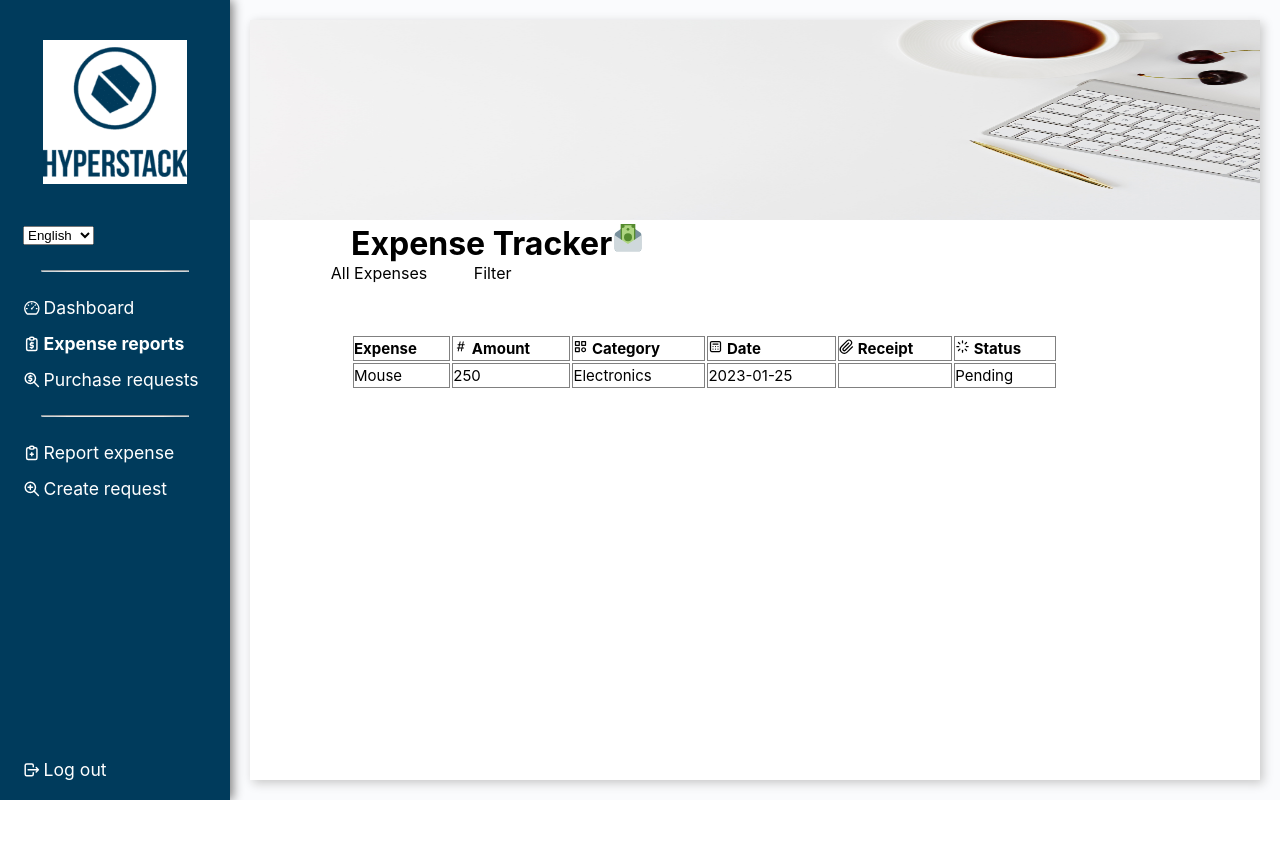
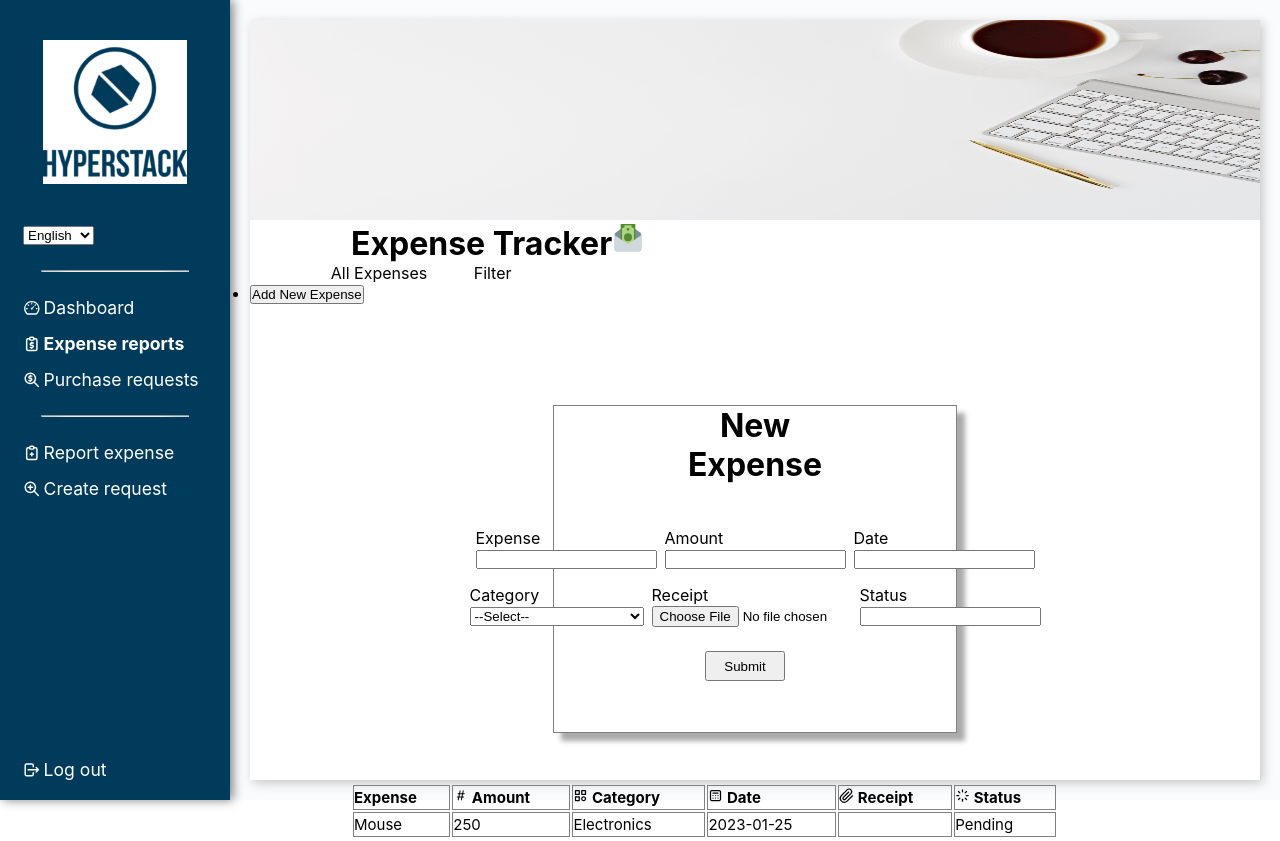
Before and after one commit to Priya-Pdh/ExpenseApp, a React (Create React App) app: page /expensepage in a window 1280 px wide. Before the commit the page ends 800 px from the top, so only its background shows below. Built offline with nearby package versions, Linux system fonts and the light colour scheme.

Commit message:
added function that store new expense form data to expense list table (#24)

```diff
--- a/src/App.tsx
+++ b/src/App.tsx
@@ -3,20 +3,15 @@ import { Routes, Route } from 'react-router-dom';
 import Login from './pages/Login';
 import Dashboard from './pages/Dashboard';
 import ExpensePage from './pages/ExpensePage';
-import NewExpense from './components/NewExpense';
-import { NewExpenseProvider } from './components/Context/ExpenseDetailsContext';
 
 export default function App() {
   return (
     <>
-      <NewExpenseProvider>
-        <Routes>
-          <Route path="/" element={<Login />} />
-          <Route path="/dashboard" element={<Dashboard />} />
-          <Route path="/expensepage" element={<ExpensePage />} />
-          <Route path="/newexpense" element={<NewExpense />} />
-        </Routes>
-      </NewExpenseProvider>
+      <Routes>
+        <Route path="/" element={<Login />} />
+        <Route path="/dashboard" element={<Dashboard />} />
+        <Route path="/expensepage" element={<ExpensePage />} />
+      </Routes>
     </>
   );
 }
--- a/src/components/Context/ExpenseDetailsContext.tsx
+++ /dev/null
@@ -1,49 +0,0 @@
-import { NewExpenseProps } from '../../types/Types';
-import React, { useContext } from 'react';
-
-type NewExpenseProviderProps = {
-  children: React.ReactNode;
-};
-
-export type NewExpenseContextProps = {
-  setExpense: React.Dispatch<React.SetStateAction<string>>;
-  setAmount: React.Dispatch<React.SetStateAction<number>>;
-  setDate: React.Dispatch<React.SetStateAction<number>>;
-  setCategory: React.Dispatch<React.SetStateAction<string>>;
-  setReceipt: React.Dispatch<React.SetStateAction<string>>;
-};
-
-export const NewExpenseContext = React.createContext(
-  {} as NewExpenseContextProps | NewExpenseProps
-);
-
-export function useNewExpenseContext() {
-  return useContext(NewExpenseContext);
-}
-
-export function NewExpenseProvider({ children }: NewExpenseProviderProps) {
-  const [expense, setExpense] = React.useState('');
-  const [amount, setAmount] = React.useState(0);
-  const [date, setDate] = React.useState(0);
-  const [category, setCategory] = React.useState('');
-  const [receipt, setReceipt] = React.useState('');
-
-  return (
-    <NewExpenseContext.Provider
-      value={{
-        expense,
-        setExpense,
-        amount,
-        setAmount,
-        date,
-        setDate,
-        category,
-        setCategory,
-        receipt,
-        setReceipt,
-      }}
-    >
-      {children}
-    </NewExpenseContext.Provider>
-  );
-}
--- a/src/components/ExpenseList/index.tsx
+++ b/src/components/ExpenseList/index.tsx
@@ -8,8 +8,16 @@ import { BsHash } from 'react-icons/bs';
 import { GrAttachment } from 'react-icons/gr';
 import { TbLoader } from 'react-icons/tb';
 
-export default function ExpenseList() {
+import { NewExpenseProps } from '../../types/Types';
+
+type ExpenseListProps = {
+  expenseList: NewExpenseProps[];
+};
+
+export default function ExpenseList(props: ExpenseListProps) {
+  const { expenseList } = props;
   const { t } = useTranslation();
+
   return (
     <>
       <div className="table_container">
@@ -41,6 +49,20 @@ export default function ExpenseList() {
             <td />
             <td>Pending</td>
           </tr>
+
+          {expenseList.map((expense) => {
+            return (
+              <tr key={expense.id}>
+                <td>{expense.expense}</td>
+                <td>{expense.amount}</td>
+                <td>{expense.category}</td>
+                <td>{expense.date}</td>
+                <td>{expense.receipt}</td>
+              </tr>
+            );
+          })}
+
+          <tr />
         </table>
       </div>
     </>
--- a/src/components/NewExpense/index.tsx
+++ b/src/components/NewExpense/index.tsx
@@ -1,32 +1,84 @@
-import React from 'react';
+import React, { useState } from 'react';
 import './style.scss';
+import { useNavigate } from 'react-router-dom';
+import { NewExpenseProps } from '../../types/Types';
 
-export default function NewExpense() {
+type Props = {
+  onClick: (data: NewExpenseProps) => void;
+};
+
+export default function NewExpense(props: Props) {
+  const [expense, setExpense] = useState('');
+  const [amount, setAmount] = useState('');
+  const [date, setDate] = useState('');
+  const [category, setCategory] = useState('');
+  const [receipt, setReceipt] = useState('');
+  const [status, setStatus] = useState('');
+
+  const navigate = useNavigate();
+
+  const { onClick } = props;
+
+  const onSubmit = (e: React.SyntheticEvent) => {
+    e.preventDefault();
+    const data: NewExpenseProps = {
+      id: new Date().toJSON.toString(),
+      expense: expense,
+      amount: amount,
+      date: date,
+      category: category,
+      receipt: receipt,
+      status: status,
+    };
+    onClick(data);
+
+    navigate('/expensepage');
+  };
+
   return (
     <>
       <div className="new_expense_container">
         <h1 className="new_expense_heading">New Expense</h1>
-        <form>
+        <form onSubmit={onSubmit}>
           <div className="first_three_label">
             <label className="form_input">
               Expense
-              <input type="text" required />
+              <input
+                type="text"
+                required
+                value={expense}
+                onChange={(e) => setExpense(e.target.value)}
+              />
             </label>
             <label className="form_input">
               Amount
-              <input type="number" required />
+              <input
+                type="number"
+                required
+                value={amount}
+                onChange={(e) => setAmount(e.target.value)}
+              />
             </label>
 
             <label className="form_input">
               Date
-              <input type="date" required />
+              <input
+                type="calender"
+                required
+                value={date}
+                onChange={(e) => setDate(e.target.value)}
+              />
             </label>
           </div>
 
           <div className="last_two_label">
             <label className="form_input" id="select_category">
               Category
-              <select name="Category">
+              <select
+                name="Category"
+                value={category}
+                onChange={(e) => setCategory(e.target.value)}
+              >
                 <option value="select">--Select--</option>
                 <option value="travel">Travel</option>
                 <option value="food">Food</option>
@@ -39,12 +91,22 @@ export default function NewExpense() {
 
             <label className="form_input">
               Receipt
-              <input type="file" required />
+              <input
+                type="file"
+                required
+                value={receipt}
+                onChange={(e) => setReceipt(e.target.value)}
+              />
             </label>
 
             <label className="form_input">
               Status
-              <input type="text" required />
+              <input
+                type="text"
+                required
+                value={status}
+                onChange={(e) => setStatus(e.target.value)}
+              />
             </label>
           </div>
           <button value="submit" className="submit_button">
--- a/src/pages/ExpensePage/index.tsx
+++ b/src/pages/ExpensePage/index.tsx
@@ -1,4 +1,4 @@
-import React from 'react';
+import React, { useState } from 'react';
 import ExpenseList from '../../components/ExpenseList';
 import './style.scss';
 import { useTranslation } from 'react-i18next';
@@ -6,8 +6,16 @@ import Navbar from '../../features/Navbar';
 import { FcMoneyTransfer } from 'react-icons/fc';
 import expenseImg from '../../assets/images/expense-img.jpeg';
 
+import { NewExpenseProps } from '../../types/Types';
+import NewExpense from '../../components/NewExpense';
+
 export default function ExpensePage() {
+  const [newExpenseList, setNewExpenseList] = useState([] as NewExpenseProps[]);
   const { t } = useTranslation();
+
+  const addNewExpense = (data: NewExpenseProps) => {
+    setNewExpenseList([...newExpenseList, data]);
+  };
   return (
     <div className="expense_page">
       <Navbar />
@@ -20,7 +28,13 @@ export default function ExpensePage() {
           <li className="filters_list">{t('all_expenses')}</li>
           <li className="filters_list">{t('filter')}</li>
         </ul>
-        <ExpenseList />
+        <ul>
+          <li>
+            <button>Add New Expense</button>
+          </li>
+        </ul>
+        <NewExpense onClick={addNewExpense} />
+        <ExpenseList expenseList={newExpenseList} />
       </main>
     </div>
   );
```
Also changed, not shown: src/types/Types.ts (+6 -5 lines), 1 other file (tests, documents, lock files or other folders).
